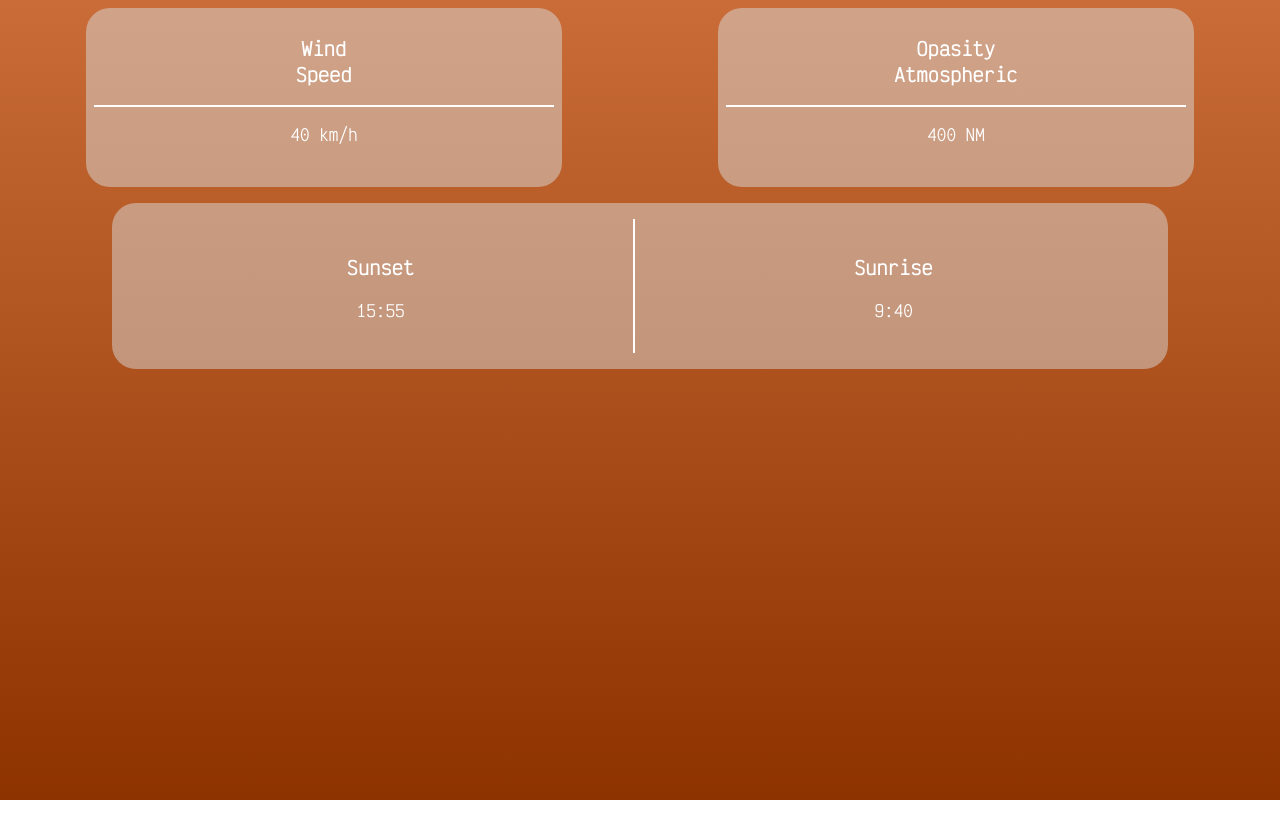
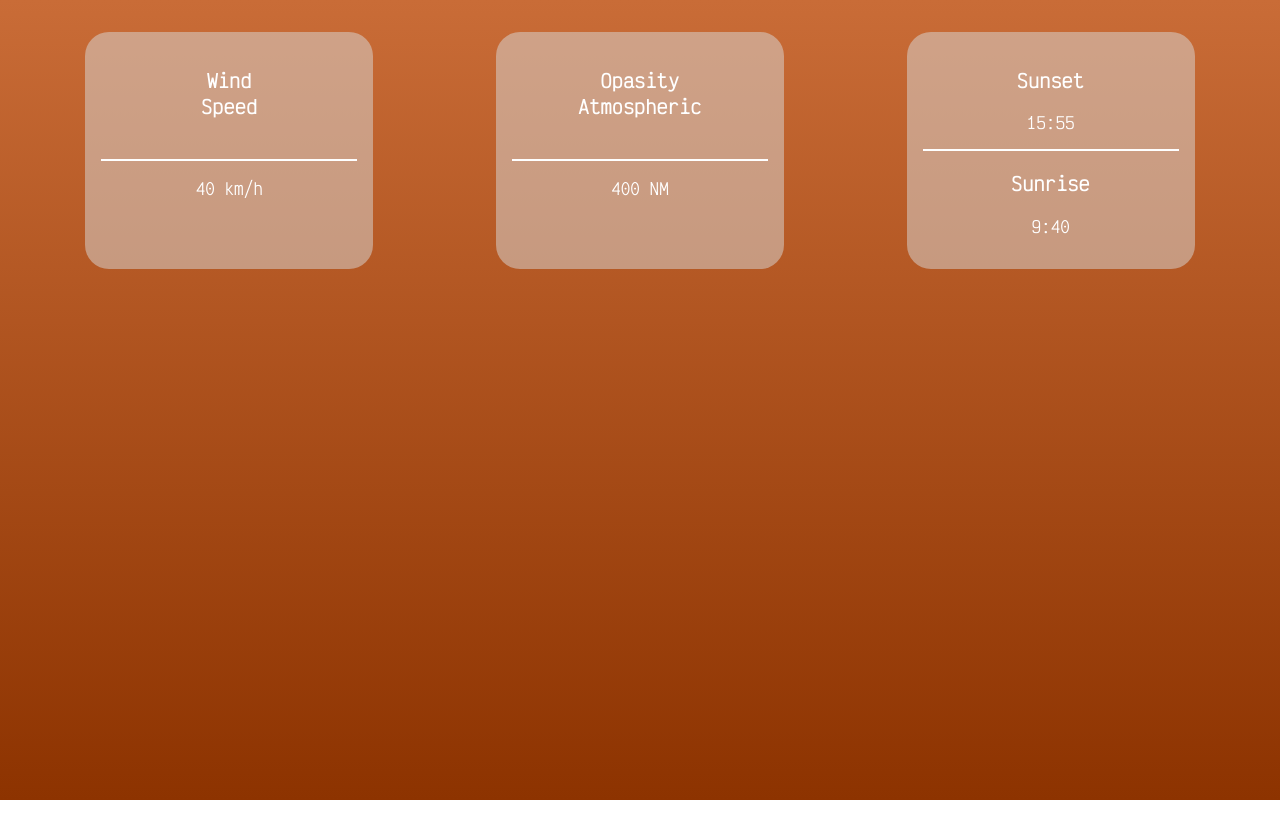
Before and after one commit to WildCodeSchool-2024-02/JS-lyon-0224-P2-martian_meteorologists_association, a React (Vite) app in the folder client/: page / in a window 1280 px wide. Built offline with nearby package versions, Linux system fonts and the light colour scheme.

Commit message:
Did a responsive design for desktop  for Weather containers

```diff
--- a/client/src/components/WeatherContainer/WeatherContainer.css
+++ b/client/src/components/WeatherContainer/WeatherContainer.css
@@ -29,7 +29,6 @@ hr {
     border-radius: 1.5rem;
     background-color: rgba(217, 217, 217, 0.5);
     display: flex;
-    flex-direction: row;
     justify-content: space-evenly;
     text-align: center;
     padding: 1rem;
@@ -44,3 +43,39 @@ hr {
 .verticalBar {
     border: 1px solid white;
 }
+
+/*/////////////Responsive////////////////*/
+
+@media screen and (min-width: 430px) {
+    .weatherContainer {
+        flex-wrap: unset;
+        margin: 1rem;
+    }
+
+    .weatherContainer>div>h3 {
+        margin-bottom: 2.5rem;
+    }
+
+    .sunPositionContainer {
+        width: 20vw;
+        margin: 1rem;
+        flex-direction: column;
+    }
+
+    .sunPosition {
+        margin: 0;
+        padding: 0;
+    }
+
+    .opasity {
+        width: 20vw;
+        margin: 1rem;
+        padding: 1rem;
+    }
+
+    .windSpeed {
+        width: 20vw;
+        margin: 1rem;
+        padding: 1rem;
+    }
+}
```
